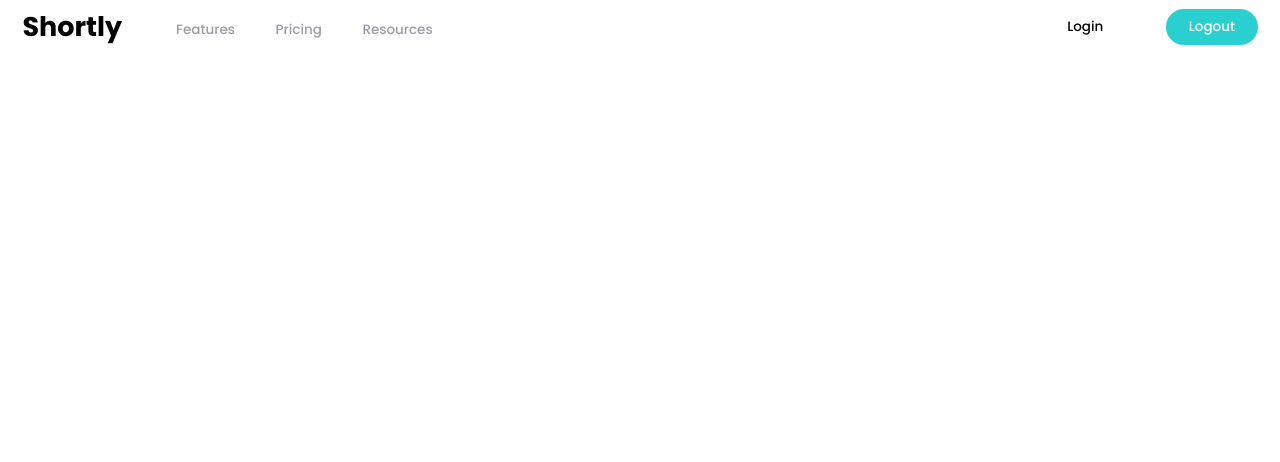
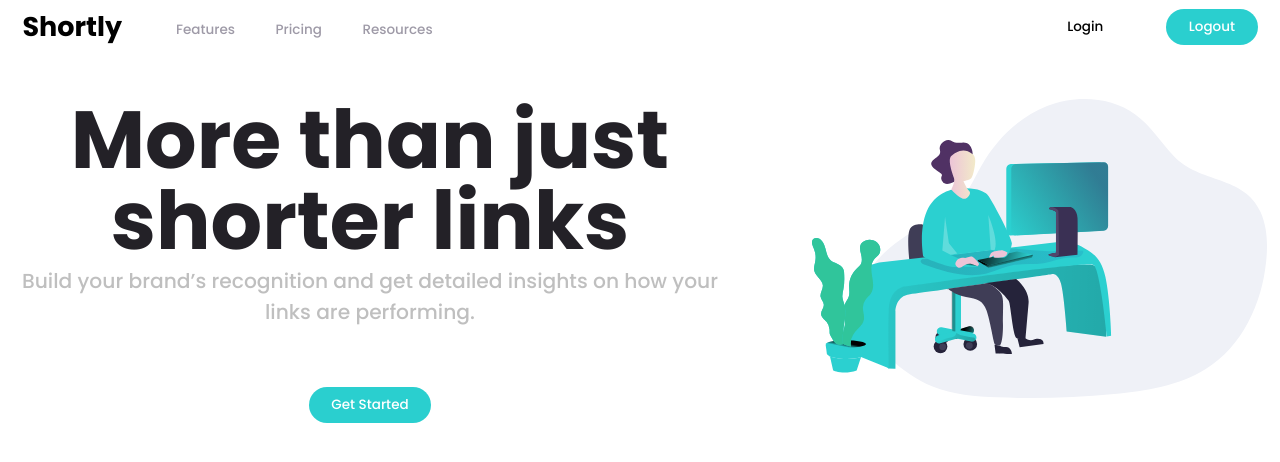
Before and after one commit to kodcapsule/url-shortener, a React (Vite) app: page / in a window 1280 px wide. Shown: the top 462 px of the page. Built offline with nearby package versions, Linux system fonts and the light colour scheme.

Commit message:
added heros section

```diff
--- a/index.html
+++ b/index.html
@@ -2,7 +2,6 @@
 <html lang="en">
   <head>
     <meta charset="UTF-8" />
-    <!-- <link rel="icon" type="image/svg+xml" href="/vite.svg" /> -->
     <meta name="viewport" content="width=device-width, initial-scale=1.0" />
     <title>Shortly</title>
   </head>
--- a/src/App.jsx
+++ b/src/App.jsx
@@ -1,9 +1,14 @@
 import Header from "./components/Header";
+import HeroSection from "./components/HeroSection";
+import Section from "./components/Section";
 
 function App() {
   return (
     <>
       <Header />
+      <main>
+        <Section>{<HeroSection />}</Section>
+      </main>
     </>
   );
 }
--- a/src/components/Header.jsx
+++ b/src/components/Header.jsx
@@ -6,9 +6,9 @@ function Header() {
     <header className=" flex px-5 my-2 justify-between  md:gap-12  ">
       <h1 className=" text-2xl font-bold cursor-pointer ">Shortly</h1>
       <Navbar />
-      <div className="menu text-3xl md:hidden cursor-pointer text-neutral-grayish-violet">
+      <button className="menu text-3xl md:hidden cursor-pointer text-neutral-grayish-violet">
         <FaBars />
-      </div>
+      </button>
     </header>
   );
 }
--- /dev/null
+++ b/src/components/HeroSection.jsx
@@ -0,0 +1,27 @@
+import React from "react";
+import Button from "./Button";
+import HeroImage from "../assets/illustration-working.svg";
+
+function HeroSection() {
+  return (
+    <div className=" flex flex-col-reverse md:flex-row gap-20 md:mt-12 md:justify-between ">
+      <div className=" flex flex-col mainText text-center justify-center items-center  pb-5  ">
+        <h1 className=" font-extrabold text-3xl mb-1 text-neutral-very-dark-violet md:text-7xl">
+          More than just shorter links
+        </h1>
+        <p className=" font-normal text-sm md:text-lg text-neutral-gray mb-5">
+          Build your brand’s recognition and get detailed insights on how your
+          links are performing.
+        </p>
+        <div className="herobtn mt-8">
+          <Button buttonText="Get Started" btn_primary="btn_primary" />
+        </div>
+      </div>
+      <div className="heroImage mr-[-5px] ">
+        <img src={HeroImage} alt="A hero image" />
+      </div>
+    </div>
+  );
+}
+
+export default HeroSection;
--- a/src/components/Navbar.jsx
+++ b/src/components/Navbar.jsx
@@ -1,12 +1,10 @@
-import Button from "./Button";
 import DesktopNav from "./DesktopNav";
 import MobileNav from "./MobileNav";
-import NavigationLink from "./NavigationLink";
 
 function Navbar() {
   const showMobileNav = false;
   return (
-    <div className="mainNav md:w-full ">
+    <div className="mainNav md:w-full  ">
       {/*  mobile screen navigation bar  */}
       {showMobileNav && <MobileNav />}
       {/* large screen navigation bar  */}
--- a/src/components/NavigationLink.jsx
+++ b/src/components/NavigationLink.jsx
@@ -1,5 +1,3 @@
-import { NavLink } from "react-router-dom";
-
 function NavigationLink({ navLinkName }) {
   return (
     <li className="">
--- /dev/null
+++ b/src/components/Section.jsx
@@ -0,0 +1,5 @@
+function Section({ children }) {
+  return <section className=" container  mx-auto px-4 ">{children}</section>;
+}
+
+export default Section;
```
Also changed, not shown: 1 other file (tests, documents, lock files or other folders).
